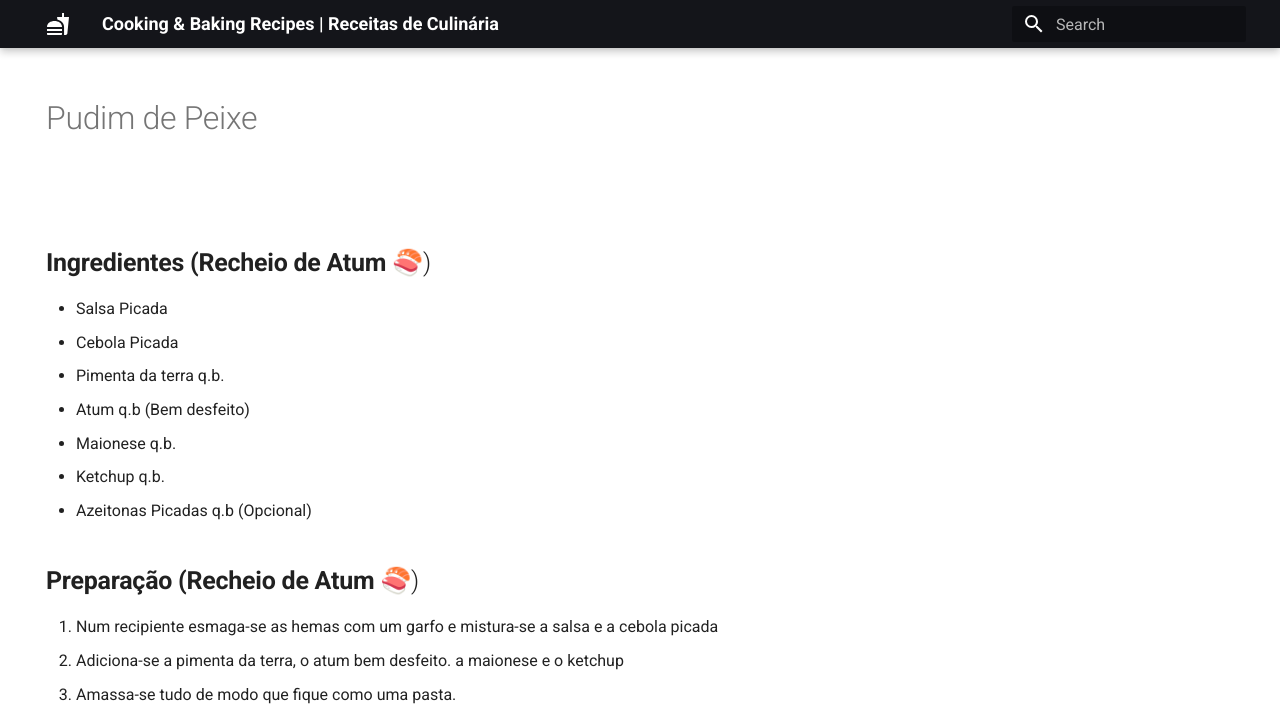
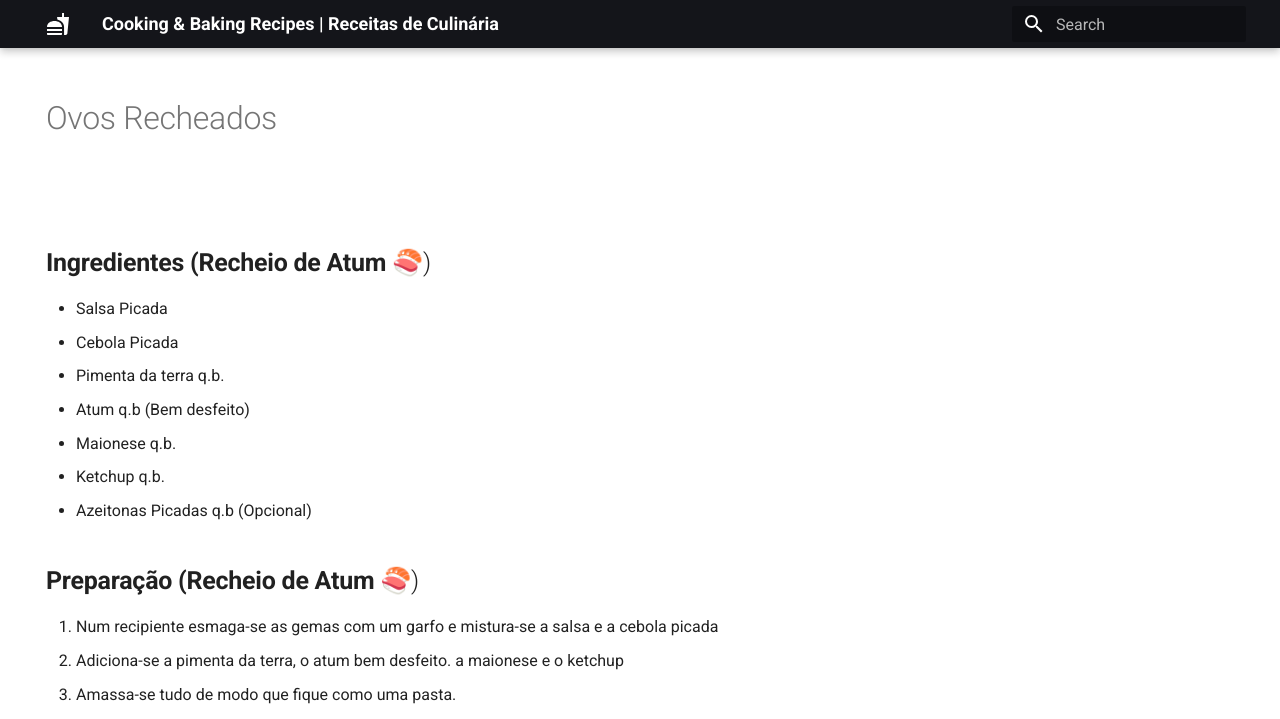
Before and after one commit to mannycarreiro/cooking_recipes, an MkDocs documentation site: the page built from docs/Receitas/Ovos Recheados.md, in a window 1280 px wide and 1308 px high. Shown: the top 719 px of the window. Built offline with MkDocs 1.6.1 and Material for MkDocs 9.7.7, drawn with Linux system fonts in a browser that asks for light colours.

Commit message:
Update Ovos Recheados.md

```diff
--- a/docs/Receitas/Ovos Recheados.md
+++ b/docs/Receitas/Ovos Recheados.md
@@ -10,7 +10,7 @@ tags:
 ---
 
 
-# Pudim de Peixe
+# Ovos Recheados
 
 <br>
 
@@ -26,7 +26,7 @@ tags:
 
 
 ## **Preparação (Recheio de Atum** 🍣)
-1. Num recipiente esmaga-se as hemas com um garfo e mistura-se a salsa e a cebola picada
+1. Num recipiente esmaga-se as gemas com um garfo e mistura-se a salsa e a cebola picada
 2. Adiciona-se a pimenta da terra, o atum bem desfeito. a maionese e o ketchup
 3. Amassa-se tudo de modo que fique como uma pasta.
 4. Enrolar em Farinha e fritar
```
